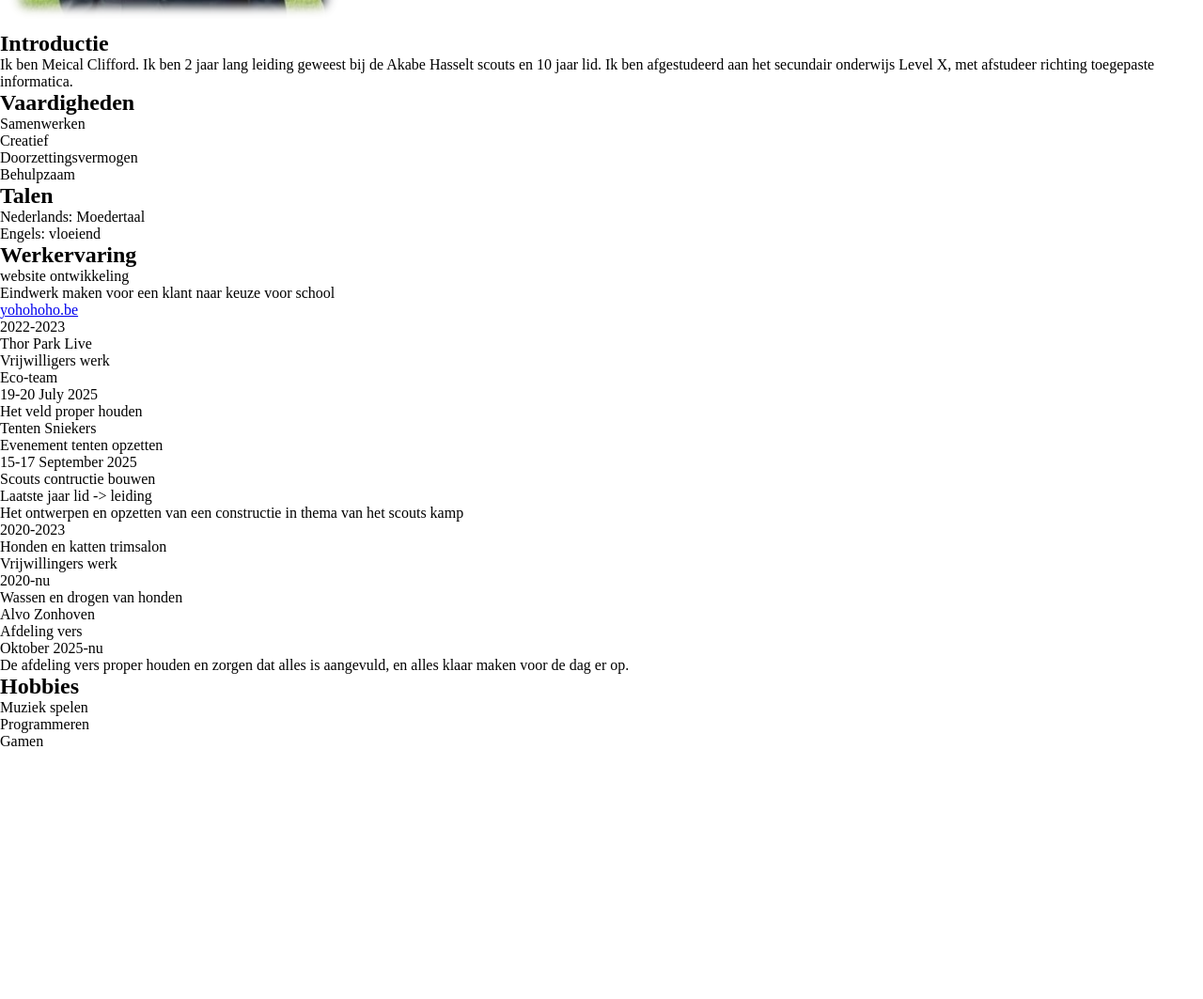
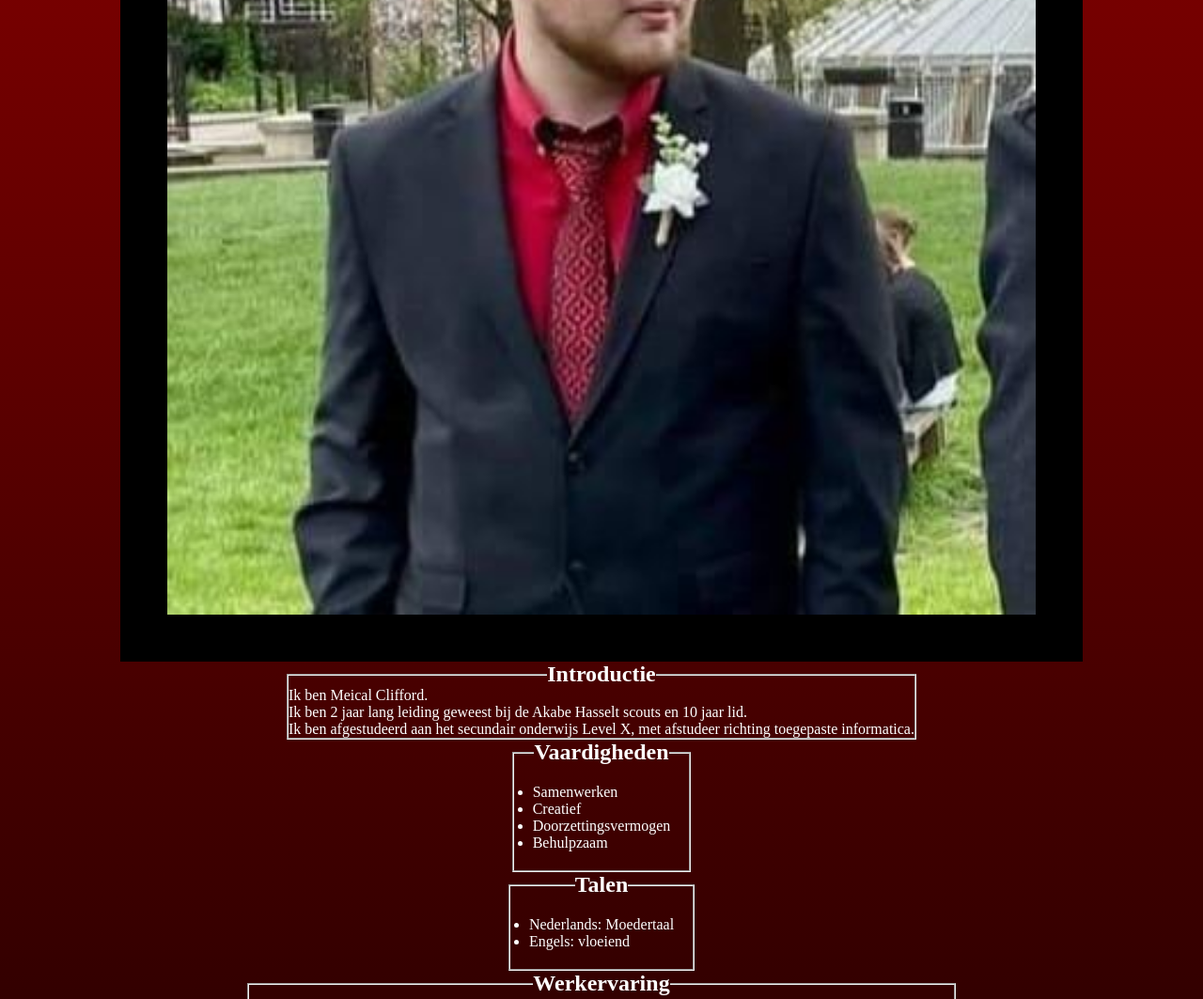
Before and after one commit to pxl-grpro-wpl1-2526/curriculum-vitae-DevArc0z, a plain HTML site: page index.html in a window 1280 px wide. Shown: the part 340-1403 px from the top of the page at 94% size. Before the commit the page ends 1138 px from the top, so only its background shows below. Drawn offline with Linux system fonts and the light colour scheme.

Commit message:
WEB-02 , opmaak en foto verandering

```diff
--- a/css/style.css
+++ b/css/style.css
@@ -3,3 +3,33 @@
     margin: 0;
     padding: 0;
 }
+body{
+    background: linear-gradient(darkred, black);
+    color: white;
+
+}
+.wrapper {
+    display: flex;
+    flex-direction: column;
+    align-items: center;
+    ul, ol{
+    margin: 20px;
+}
+    a{
+        color: white;
+    }
+    img{
+        margin-top: 20px;
+        border: 50px solid black;
+        width: 80%;
+    }
+    img:hover{
+        box-shadow: 3px 6px 6px white;
+    }
+    fieldset{
+        legend{
+            display: flex;
+            text-align: center;
+        }
+    }
+}
--- a/index.html
+++ b/index.html
@@ -6,25 +6,36 @@
     <link rel="stylesheet" href="css/style.css">
 </head>
 <body>
-    <img src="images/img.png" alt="Profiel foto">
-    <h2>Introductie</h2>
-    <p>
-        Ik ben Meical Clifford. Ik ben 2 jaar lang leiding geweest bij de Akabe Hasselt scouts en 10 jaar lid. Ik ben afgestudeerd aan het secundair onderwijs
-        Level X, met afstudeer richting toegepaste informatica.
-    </p>
-    <h2>Vaardigheden</h2>
+<div class="wrapper">
+    <img src="images/pfpFB.jpg" alt="Profiel foto">
+
+    <fieldset>
+        <legend><h2>Introductie</h2></legend>
+        <p>Ik ben Meical Clifford.</p>
+        <p>Ik ben 2 jaar lang leiding geweest bij de Akabe Hasselt scouts en 10 jaar lid.</p>
+        <p> Ik ben afgestudeerd aan het secundair onderwijs
+            Level X, met afstudeer richting toegepaste informatica.</p>
+    </fieldset>
+    <fieldset>
+        <legend><h2>Vaardigheden</h2></legend>
         <ul>
             <li>Samenwerken</li>
             <li>Creatief</li>
             <li>Doorzettingsvermogen</li>
             <li>Behulpzaam</li>
         </ul>
-    <h2>Talen</h2>
+    </fieldset>
+
+    <fieldset>
+        <legend><h2>Talen</h2></legend>
         <ul>
             <li>Nederlands: Moedertaal</li>
             <li>Engels: vloeiend</li>
         </ul>
-    <h2>Werkervaring</h2>
+    </fieldset>
+
+    <fieldset>
+        <legend><h2>Werkervaring</h2></legend>
         <ul>
             <li>website ontwikkeling
                 <ul>
@@ -82,11 +93,17 @@
             </li>
 
         </ul>
-    <h2>Hobbies</h2>
+    </fieldset>
+
+    <fieldset>
+        <legend><h2>Hobbies</h2></legend>
         <ol>
             <li>Muziek spelen</li>
             <li>Programmeren</li>
             <li>Gamen</li>
         </ol>
+    </fieldset>
+</div>
+
 </body>
 </html>
```
Also changed, not shown: images/img.png (deleted), images/pfpFB.jpg (added). Lines whose indentation alone changed are shown as unchanged.
